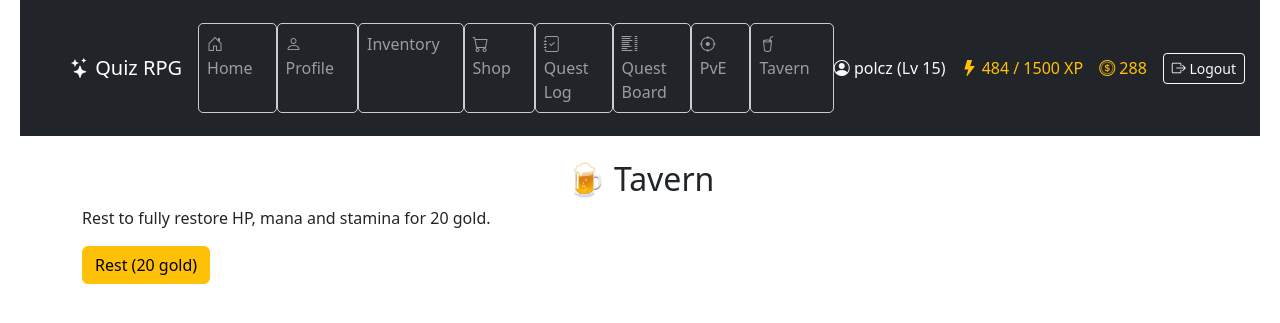
After one commit to SzymonPolczynski/quiz_rpg, a Django app: page /tavern/ in a window 1280 px wide. The commit adds this page. Shown: the top 323 px of the page. Run offline with Django 5.2, Linux system fonts and the light colour scheme; a user stored in the database is signed in; data comes from the database, SQL or seed files in the repository; both versions use the stored data as it was after the commit.

Commit message:
Regeneration mechanic, PvE and Tavern added to navbar

```diff
--- a/game/models.py
+++ b/game/models.py
@@ -101,6 +101,8 @@ class Character(models.Model):
     stat_points = models.IntegerField(default=0)
 
     gold = models.IntegerField(default=0)
+
+    last_regen_time = models.DateTimeField(default=timezone.now)
 
     class XpReward(TypedDict):
         total: int
--- /dev/null
+++ b/game/services/regeneration.py
@@ -0,0 +1,19 @@
+from django.utils import timezone
+from datetime import timedelta
+
+
+REGEN_INTERVAL = timedelta(minutes=1)
+REGEN_AMOUNT = 1
+
+
+def regenerate_character(character):
+    now = timezone.now()
+    elapsed = now - character.last_regen_time
+    ticks = elapsed // REGEN_INTERVAL
+
+    if ticks >= 1:
+        character.hp = min(character.max_hp, character.hp + ticks * REGEN_AMOUNT)
+        character.mana = min(character.max_mana, character.mana + ticks * REGEN_AMOUNT)
+        character.stamina = min(character.max_stamina, character.stamina + ticks * REGEN_AMOUNT)
+        character.last_regen_time = now
+        character.save()
--- a/game/templates/game/base.html
+++ b/game/templates/game/base.html
@@ -34,6 +34,8 @@
             <li class="nav-item"><a class="nav-link" href="{% url 'shop' %}"><i class="bi bi-cart"></i> Shop</a></li>
             <li class="nav-item"><a class="nav-link" href="{% url 'quest_log' %}"><i class="bi bi-journal-check"></i> Quest Log</a></li>
             <li class="nav-item"><a class="nav-link" href="{% url 'quest_list' %}"><i class="bi bi-list-columns"></i> Quest Board</a></li>
+            <li class="nav-item"><a class="nav-link" href="{% url 'battle' %}"><i class="bi bi-crosshair"></i> PvE</a></li>
+            <li class="nav-item"><a class="nav-link" href="{% url 'tavern' %}"><i class="bi bi-cup-straw"></i> Tavern</a></li>
           </ul>
 
           <div class="d-flex align-items-center gap-3 text-nowrap">
--- /dev/null
+++ b/game/templates/game/tavern.html
@@ -0,0 +1,11 @@
+{% extends "game/base.html" %}
+
+{% block content %}
+  <h2 class="text-center mt-4">🍺 Tavern</h2>
+  <p>Rest to fully restore HP, mana and stamina for 20 gold.</p>
+
+  <form method="post">
+    {% csrf_token %}
+    <button class="btn btn-warning">Rest (20 gold)</button>
+  </form>
+{% endblock %}
--- a/game/urls.py
+++ b/game/urls.py
@@ -40,4 +40,5 @@ urlpatterns = [
     path("create_character/", views.create_character_view, name="create_character"),
     path("battle/", views.battle_view, name="battle"),
     path("battle/defeat/", views.battle_defeat_view, name="battle_defeat"),
+    path("tavern/", views.tavern_view, name="tavern"),
 ]
--- a/game/views.py
+++ b/game/views.py
@@ -10,6 +10,7 @@ from django.contrib.auth.forms import UserCreationForm
 from django.contrib.auth import login
 from game.services.leveling import check_level_up
 from game.services.stats import recalculate_character_stats
+from game.services.regeneration import regenerate_character
 
 
 def register_view(request):
@@ -26,6 +27,8 @@ def register_view(request):
 
 @character_required
 def home_view(request):
+    character = request.user.character
+    regenerate_character(character)
     return render(request, "game/home.html")
 
 
@@ -50,6 +53,8 @@ def quiz_view(request):
         user=request.user,
         defaults={"name": request.user.username},
     )
+
+    regenerate_character(character)
 
     category_id = request.session.get("selected_category")
     questions = Question.objects.all()
@@ -126,6 +131,7 @@ def profile_view(request):
     ]
 
     character = Character.objects.get(user=request.user)
+    regenerate_character(character)
     xp_max = character.level * 100
     xp_progress = int((character.experience / xp_max) * 100)
     equipped_items = []
@@ -153,6 +159,7 @@ def profile_view(request):
 @character_required
 def allocate_stats_view(request):
     character = Character.objects.get(user=request.user)
+    regenerate_character(character)
 
     if request.method == "POST":
         form = StatAllocationForm(request.POST)
@@ -205,6 +212,7 @@ def allocate_stats_view(request):
 @character_required
 def inventory_view(request):
     character = Character.objects.get(user=request.user)
+    regenerate_character(character)
     items = character.items.all()
 
     return render(
@@ -220,6 +228,7 @@ def inventory_view(request):
 @login_required
 def use_item_view(request, item_id):
     character = Character.objects.get(user=request.user)
+    regenerate_character(character)
     item = Item.objects.get(id=item_id)
 
     character.strength += item.effect_strength
@@ -236,6 +245,7 @@ def use_item_view(request, item_id):
 @login_required
 def equip_item_view(request, item_id):
     character = Character.objects.get(user=request.user)
+    regenerate_character(character)
     item = Item.objects.get(id=item_id)
 
     # Check if the item can be equipped
@@ -258,6 +268,7 @@ def equip_item_view(request, item_id):
 @login_required
 def unequip_item_view(request, slot):
     character = Character.objects.get(user=request.user)
+    regenerate_character(character)
 
     try:
         equipeed_item = getattr(character, f"equipped_{slot}")
@@ -293,6 +304,7 @@ def clear_category_view(request):
 @character_required
 def shop_view(request):
     character = Character.objects.get(user=request.user)
+    regenerate_character(character)
     items = Item.objects.filter(is_available_in_shop=True)
 
     return render(
@@ -308,6 +320,7 @@ def shop_view(request):
 @login_required
 def buy_item_view(request, item_id):
     character = Character.objects.get(user=request.user)
+    regenerate_character(character)
     item = get_object_or_404(Item, id=item_id)
 
     if item.price and character.gold >= item.price:
@@ -324,6 +337,7 @@ def buy_item_view(request, item_id):
 @login_required
 def sell_item_view(request, item_id):
     character = Character.objects.get(user=request.user)
+    regenerate_character(character)
     item = get_object_or_404(Item, id=item_id)
 
     if item in character.items.all():
@@ -341,6 +355,7 @@ def sell_item_view(request, item_id):
 @character_required
 def quest_list_view(request):
     character = Character.objects.get(user=request.user)
+    regenerate_character(character)
     accepted_ids = QuestProgress.objects.filter(character=character).values_list(
         "quest_id", flat=True
     )
@@ -352,6 +367,7 @@ def quest_list_view(request):
 @login_required
 def accept_quest_view(request, quest_id):
     character = Character.objects.get(user=request.user)
+    regenerate_character(character)
     quest = get_object_or_404(Quest, id=quest_id)
 
     QuestProgress.objects.get_or_create(character=character, quest=quest)
@@ -364,6 +380,7 @@ def accept_quest_view(request, quest_id):
 @character_required
 def quest_log_view(request):
     character = Character.objects.get(user=request.user)
+    regenerate_character(character)
     active_quests = QuestProgress.objects.filter(
         character=character, is_completed=False
     )
@@ -388,6 +405,7 @@ def quest_log_view(request):
 @login_required
 def claim_quest_reward_view(request, progress_id):
     character = Character.objects.get(user=request.user)
+    regenerate_character(character)
     progress = get_object_or_404(QuestProgress, id=progress_id, character=character)
 
     if progress.is_completed and not progress.reward_claimed:
@@ -442,6 +460,7 @@ def create_character_view(request):
 @character_required
 def battle_view(request):
     character = request.user.character
+    regenerate_character(character)
 
     enemy_id = request.session.get("current_enemy_id")
 
@@ -504,3 +523,24 @@ def battle_view(request):
 @character_required
 def battle_defeat_view(request):
     return render(request, "game/battle_defeat.html")
+
+
+@character_required
+def tavern_view(request):
+    character = request.user.character
+    regenerate_character(character)
+
+    if request.method == "POST":
+        if character.gold >= 20:
+            character.gold -= 20
+            character.hp = character.max_hp
+            character.mana = character.max_mana
+            character.stamina = character.max_stamina
+            character.save()
+            messages.success(request, "You feel rested and fully recovered!")
+        else:
+            messages.error(request, "Not enought gold to rest!")
+
+        return redirect("tavern")
+
+    return render(request, "game/tavern.html", {"character": character})
```
Also changed, not shown: db.sqlite3, game/migrations/0021_character_last_regen_time.py (added).
